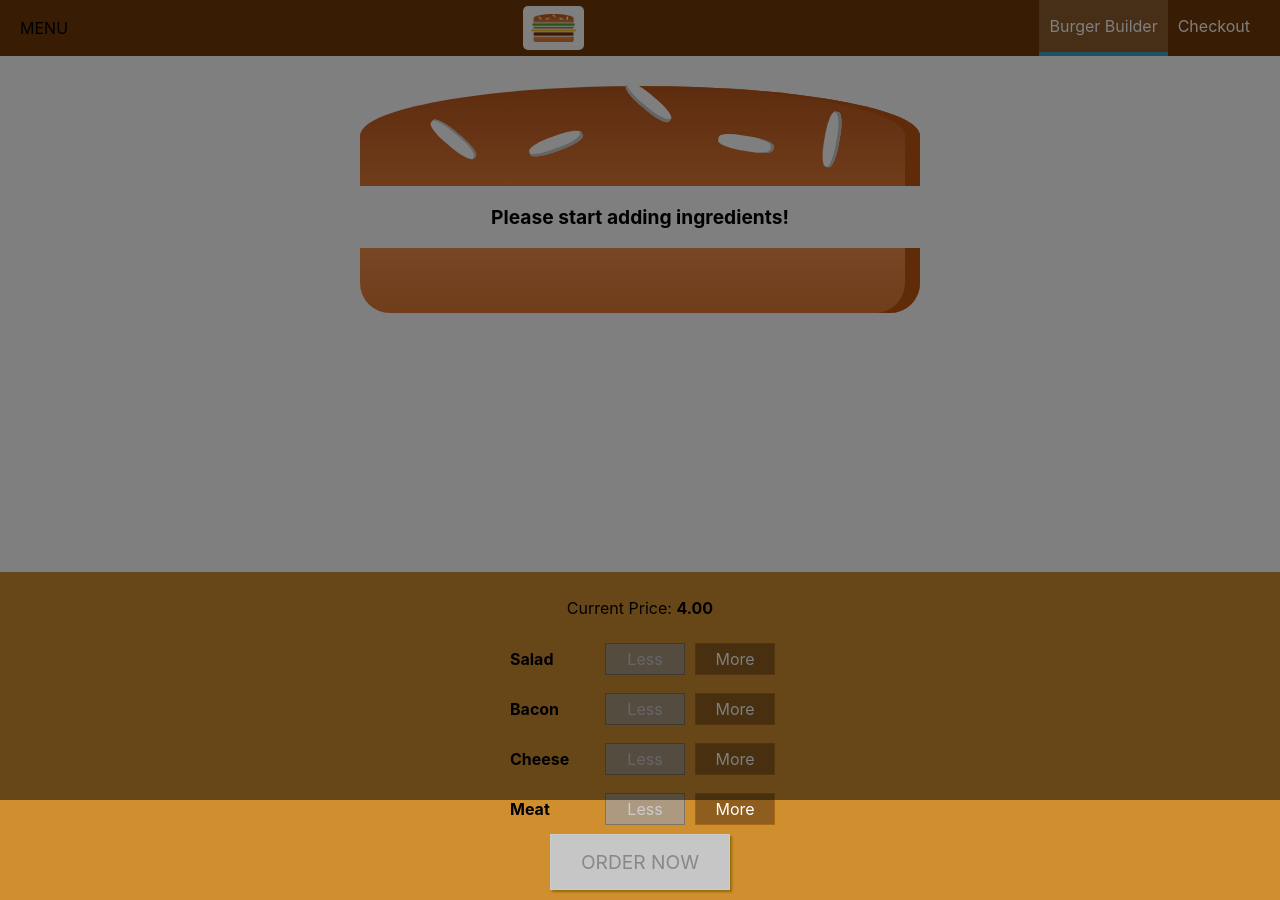
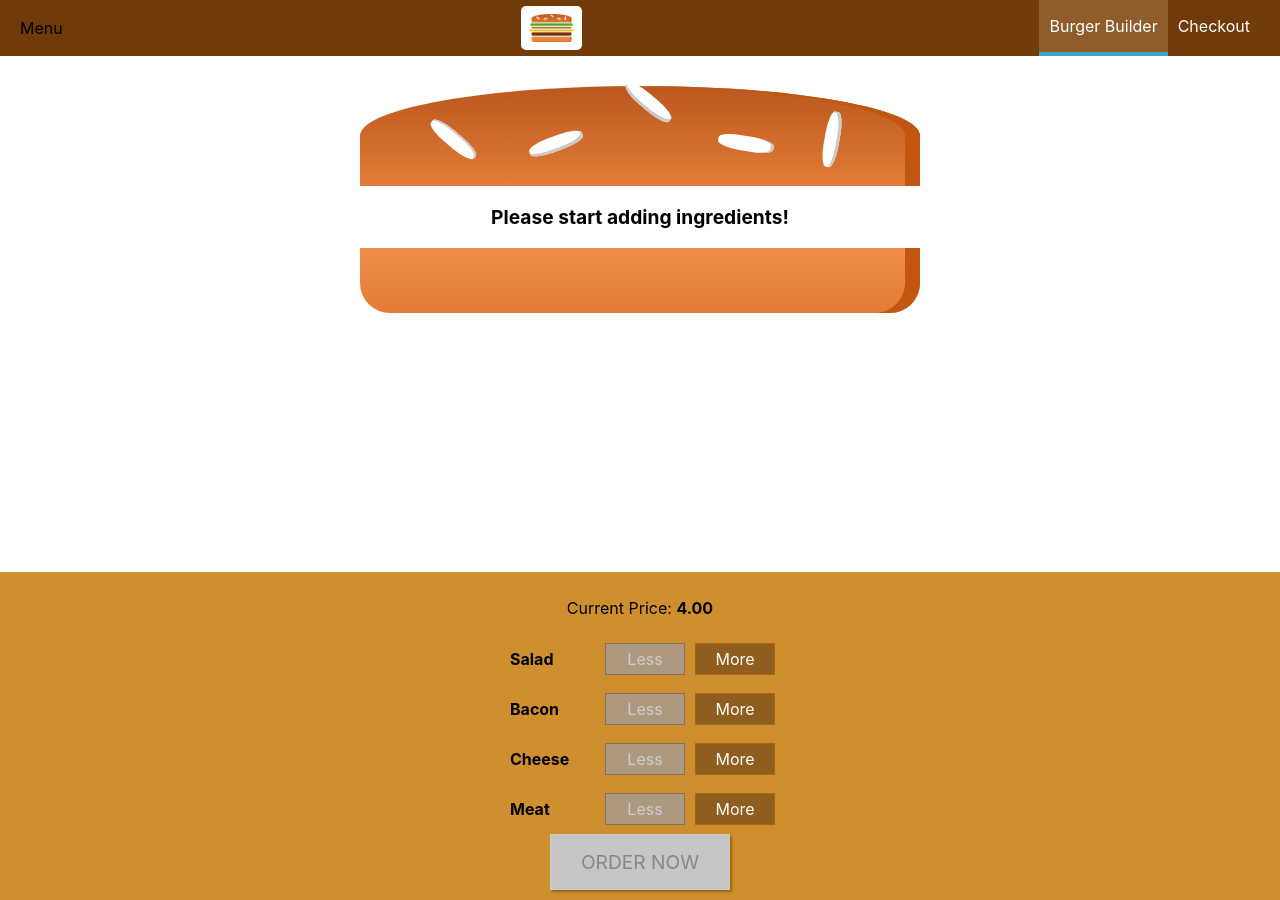
Before and after one commit to Tomasz-Kluczkowski/burger_builder_react_tutorial, a React (Create React App) app: page / in a window 1280 px wide. Built offline with nearby package versions, Linux system fonts and the light colour scheme.

Commit message:
Add drawer toggle.

```diff
--- a/src/components/Layout/Layout.js
+++ b/src/components/Layout/Layout.js
@@ -6,17 +6,23 @@
 
 class Layout extends Component {
     state = {
-        showSideDrawer : true
+        showSideDrawer : false
     };
 
     sideDrawerClosedHandler = () => {
         this.setState({showSideDrawer: false})
     };
 
+    sideDrawerToggleHandler = () => {
+        this.setState((prevState) => {
+            return {showSideDrawer: !prevState.showSideDrawer}
+        });
+    };
+
     render() {
         return (
             <Aux>
-                <Toolbar/>
+                <Toolbar drawerToggleClicked={this.sideDrawerToggleHandler}/>
                 <SideDrawer
                     open={this.state.showSideDrawer}
                     closed={this.sideDrawerClosedHandler}/>
--- /dev/null
+++ b/src/components/Navigation/SideDrawer/DrawerToggle/DrawerToggle.js
@@ -0,0 +1,7 @@
+import React from 'react'
+
+const drawerToggle = (props) => (
+    <div onClick={props.clicked}>Menu</div>
+);
+
+export default drawerToggle
--- a/src/components/Navigation/Toolbar/Toolbar.js
+++ b/src/components/Navigation/Toolbar/Toolbar.js
@@ -3,10 +3,11 @@
 import classes from './Toolbar.module.css'
 import Logo from '../../../components/Logo/Logo'
 import NavigationItems from '../NavigationItems/NavigationItems'
+import DrawerToggle from '../SideDrawer/DrawerToggle/DrawerToggle'
 
 const toolbar = (props) => (
     <header className={classes.Toolbar}>
-        <div>MENU</div>
+        <DrawerToggle clicked={props.drawerToggleClicked}/>
         <div className={classes.Logo}>
             <Logo/>
         </div>
```
